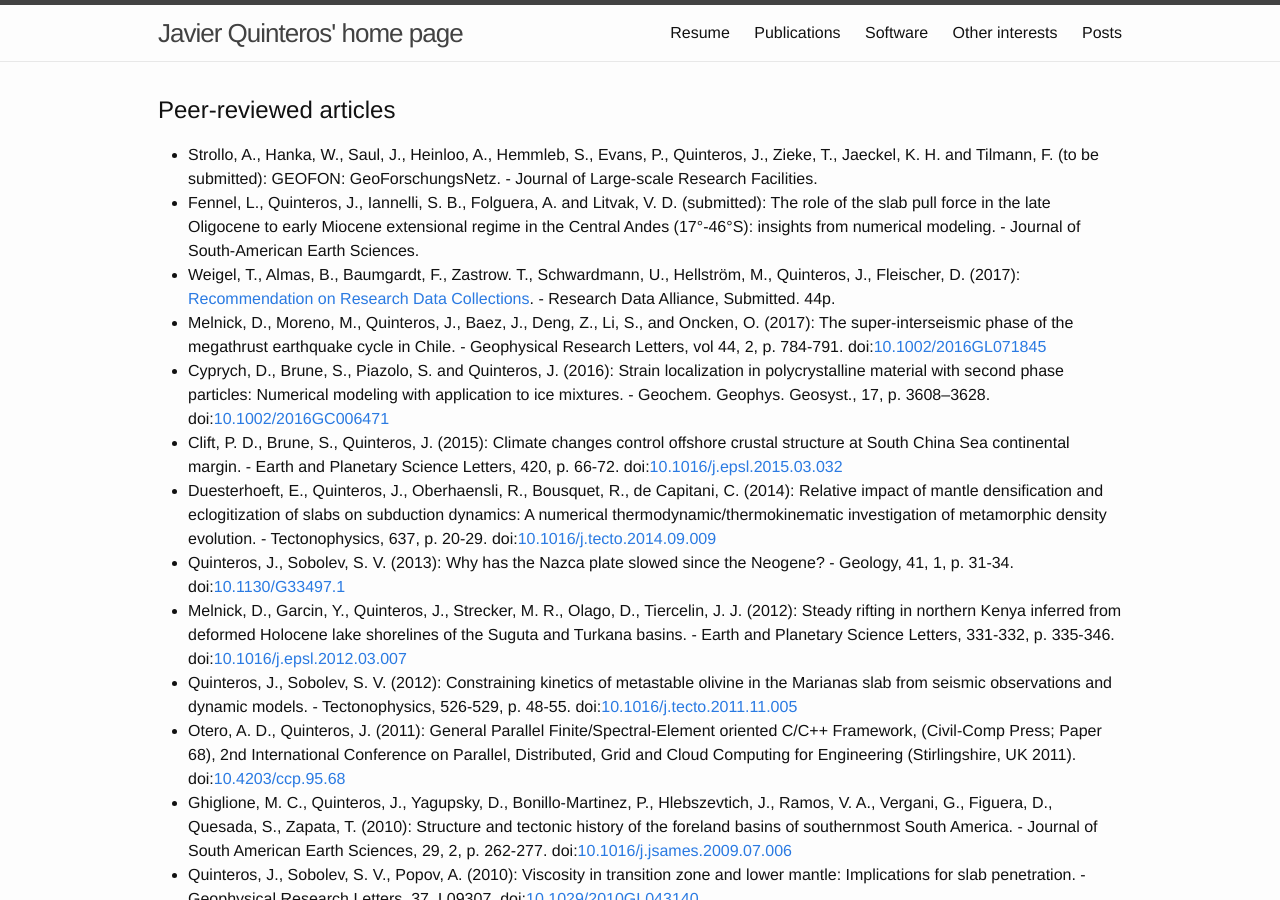
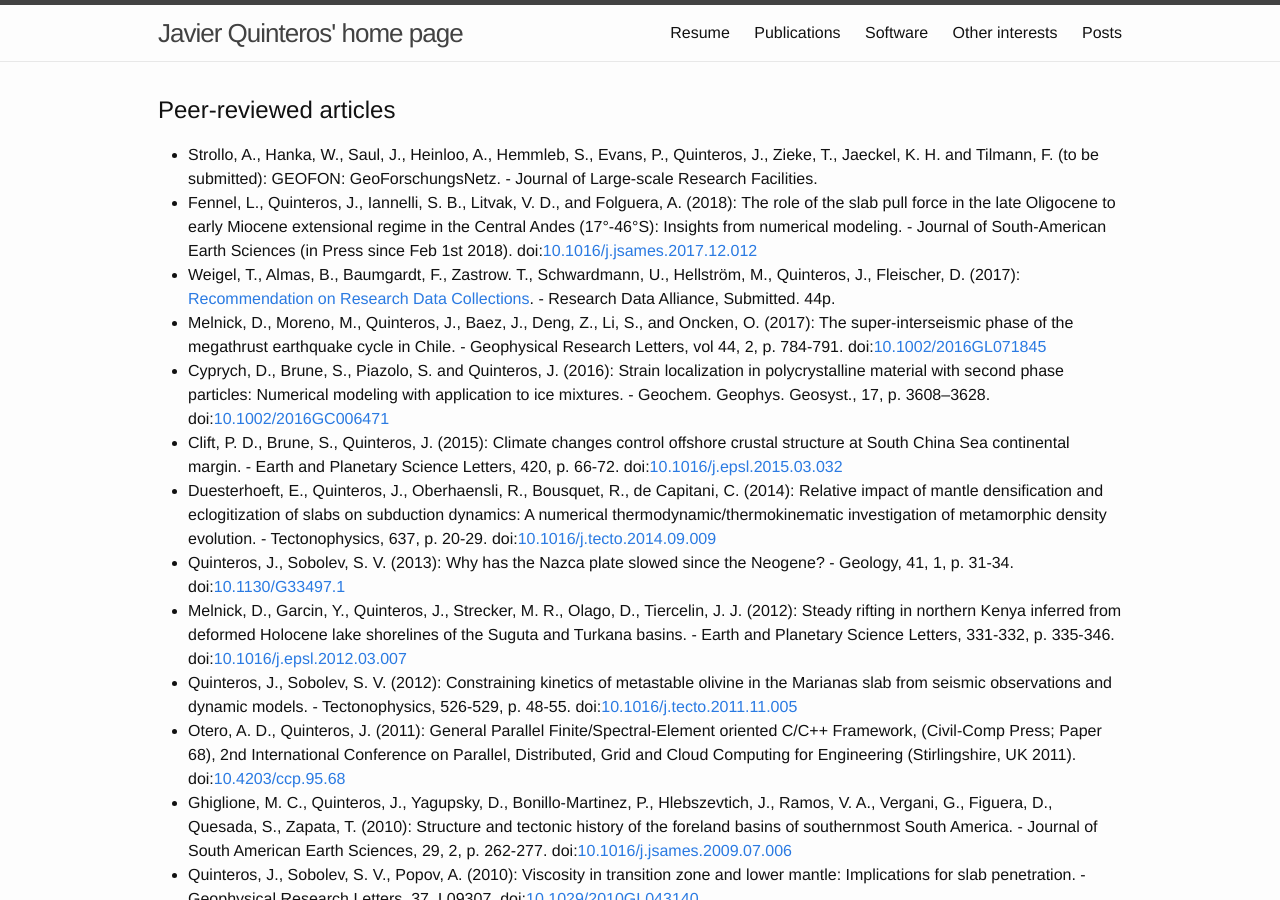
Before and after one commit to javiquinte/javiquinte.github.io, a Jekyll site: the page built from 3-publications.md, in a window 1280 px wide and 900 px high. Built offline with Jekyll 4.4.1, drawn with Linux system fonts in a browser that asks for light colours.

Commit message:
Add details of accepted manuscript in JSAES-2018.

```diff
--- a/3-publications.md
+++ b/3-publications.md
@@ -7,7 +7,7 @@ categories: publications
 Peer-reviewed articles
 ----------------------
 * Strollo, A., Hanka, W., Saul, J., Heinloo, A., Hemmleb, S., Evans, P., Quinteros, J., Zieke, T., Jaeckel, K. H. and Tilmann, F. (to be submitted): GEOFON: GeoForschungsNetz. - Journal of Large-scale Research Facilities.
-* Fennel, L., Quinteros, J., Iannelli, S. B., Folguera, A. and Litvak, V. D. (submitted): The role of the slab pull force in the late Oligocene to early Miocene extensional regime in the Central Andes (17°-46°S): insights from numerical modeling. - Journal of South-American Earth Sciences.
+* Fennel, L., Quinteros, J., Iannelli, S. B., Litvak, V. D., and Folguera, A. (2018): The role of the slab pull force in the late Oligocene to early Miocene extensional regime in the Central Andes (17°-46°S): Insights from numerical modeling. - Journal of South-American Earth Sciences (in Press since Feb 1st 2018). doi:[10.1016/j.jsames.2017.12.012](http://doi.org/10.1016/j.jsames.2017.12.012)
 * Weigel, T., Almas, B., Baumgardt, F., Zastrow. T., Schwardmann, U., Hellström, M., Quinteros, J., Fleischer, D. (2017): [Recommendation on Research Data Collections](https://www.rd-alliance.org/system/files/rda-collections-recommendation_ref16102017.pdf). - Research Data Alliance, Submitted. 44p.
 * Melnick, D., Moreno, M., Quinteros, J., Baez, J., Deng, Z., Li, S., and Oncken, O. (2017): The super-interseismic phase of the megathrust earthquake cycle in Chile. - Geophysical Research Letters, vol 44, 2, p. 784-791. doi:[10.1002/2016GL071845](http://doi.org/10.1002/2016GL071845)
 * Cyprych, D., Brune, S., Piazolo, S. and Quinteros, J. (2016): Strain localization in polycrystalline material with second phase particles: Numerical modeling with application to ice mixtures. - Geochem. Geophys. Geosyst., 17, p. 3608–3628. doi:[10.1002/2016GC006471](http://doi.org/10.1002/2016GC006471)
```
